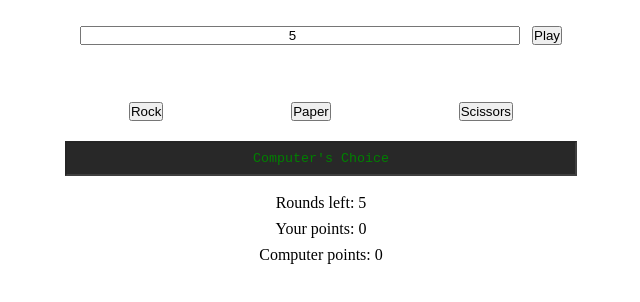
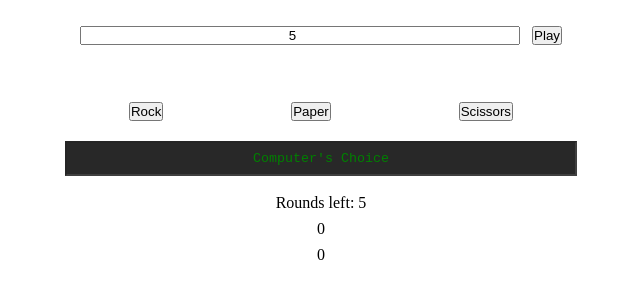
Before and after one commit to acciojob/rock-paper-scissors-AbhishiktSinha, a website: page main.html in a window 1280 px wide. Both pictures are taken after typing "5" into the empty fields and a click on the button "Play". Shown: the whole page, without its empty margins (319-959 px from the left). Drawn offline with Linux system fonts and the light colour scheme.

Commit message:
created a submission

```diff
--- a/main.html
+++ b/main.html
@@ -35,8 +35,8 @@
                 <p id="round-result" data-ns-test="round-result"></p>
 
                 <p class="rounds-left" data-ns-test="rounds-left">Rounds left: <span id="rounds-left-value"></span></p>
-                <p class="user-points" data-ns-test="user-points">Your points: <span id="user-points-value"></span></p>
-                <p class="computer-points" data-ns-test="computer-points">Computer points: <span id="computer-points-value"></span></p>
+                <p class="user-points" data-ns-test="user-points" id="user-points-value">Your points</p>
+                <p class="computer-points" data-ns-test="computer-points" id="computer-points-value">Computer points</p>
             </div>
             <h3 class="game-result hide" id="game-result" data-ns-test="game-result"></h3>
 
```
